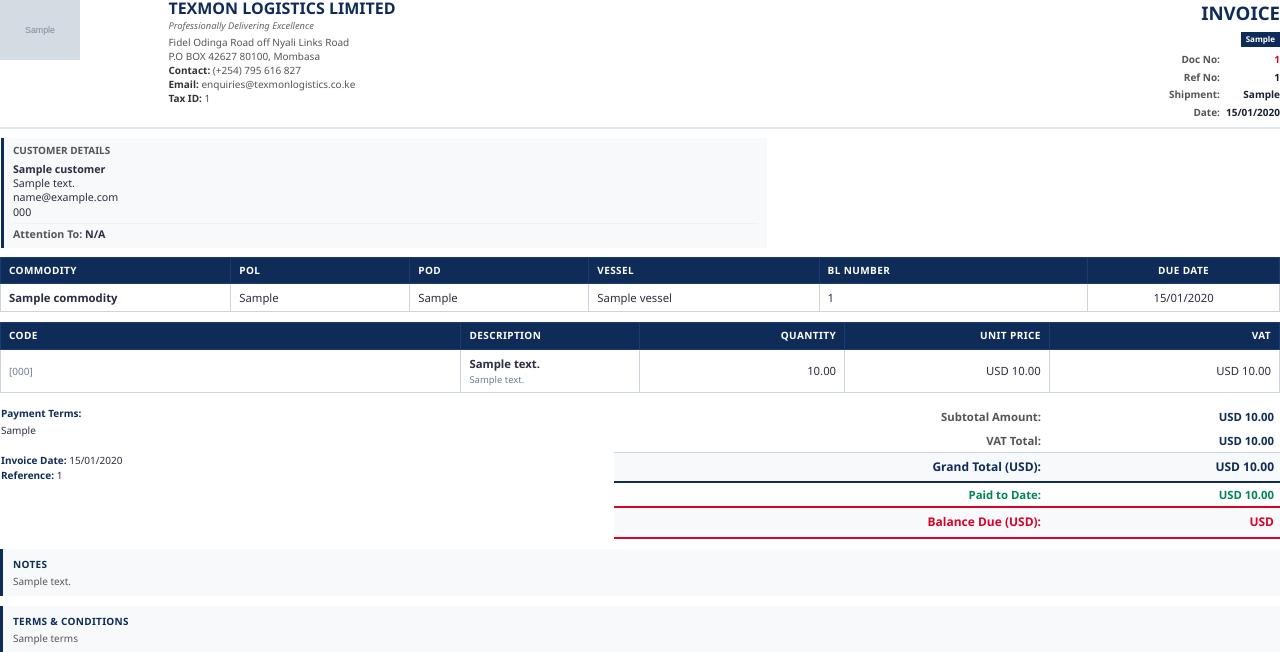
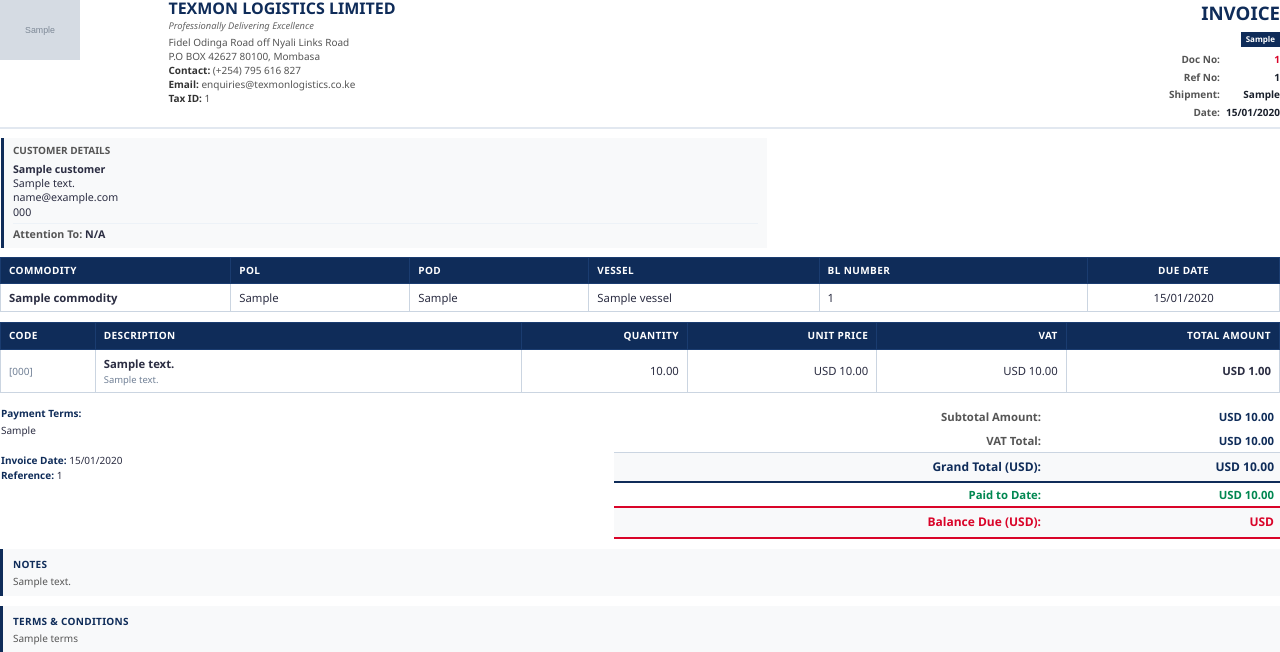
Before and after one commit to LelionV/Texmon-Final, a Django app: template templates/invoicing/invoice_pdf.html in a window 1280 px wide. Shown: the top 652 px of the page. Run offline with Django 5.2, Linux system fonts and the light colour scheme; the template is opened without the code that fills it: most values are stand-ins (such as "Sample title", 1, 10 or a date in 2020); grey boxes marked "Sample" are stand-in pictures.

Commit message:
Update invoice_pdf.html

```diff
--- a/templates/invoicing/invoice_pdf.html
+++ b/templates/invoicing/invoice_pdf.html
@@ -279,6 +279,7 @@ table.sync-table tbody tr:nth-child(even) {
     <table class="sync-table">
 
         <colgroup>
+            <col style="width: 8%;">
             <col style="width: 36%;">
             <col style="width: 14%;">
             <col style="width: 16%;">
```
